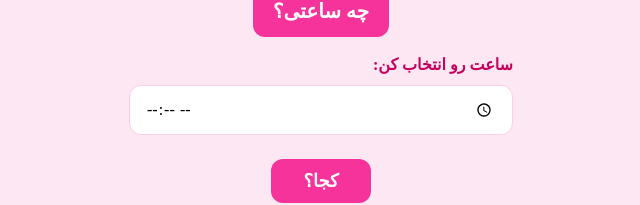
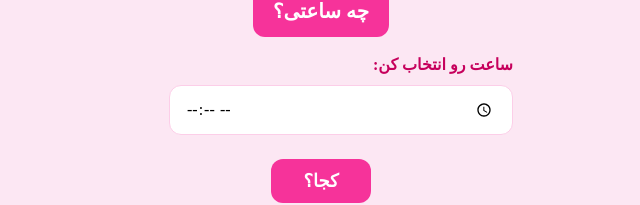
Before and after one commit to Hemo364/date-proposal, a React (Vite) app: page / in a window 1280 px wide. Both pictures are taken after a click on the button "🙄Yes". Shown: the part 199-404 px from the top of the page, without its empty margins (319-959 px from the left). Built offline with nearby package versions, Linux system fonts and the light colour scheme; a web font is replaced by a local one.

Commit message:
changing the width of hour input

```diff
--- a/src/DateProject/SetDate.jsx
+++ b/src/DateProject/SetDate.jsx
@@ -51,7 +51,8 @@ const SetDate = ({ onBack, onNext, initialValue }) => {
             type="time"
             value={selectedTime}
             onChange={(e) => setSelectedTime(e.target.value)}
-            className="w-full px-4 py-3 bg-white border border-pink-200 rounded-xl focus:outline-none focus:ring-2 focus:ring-pink-400"
+            placeholder="انتخاب ساعت"
+            className="px-4 py-3 bg-white border border-pink-200 w-86 rounded-xl focus:outline-none focus:ring-2 focus:ring-pink-400"
           />
         </div>
 
```
